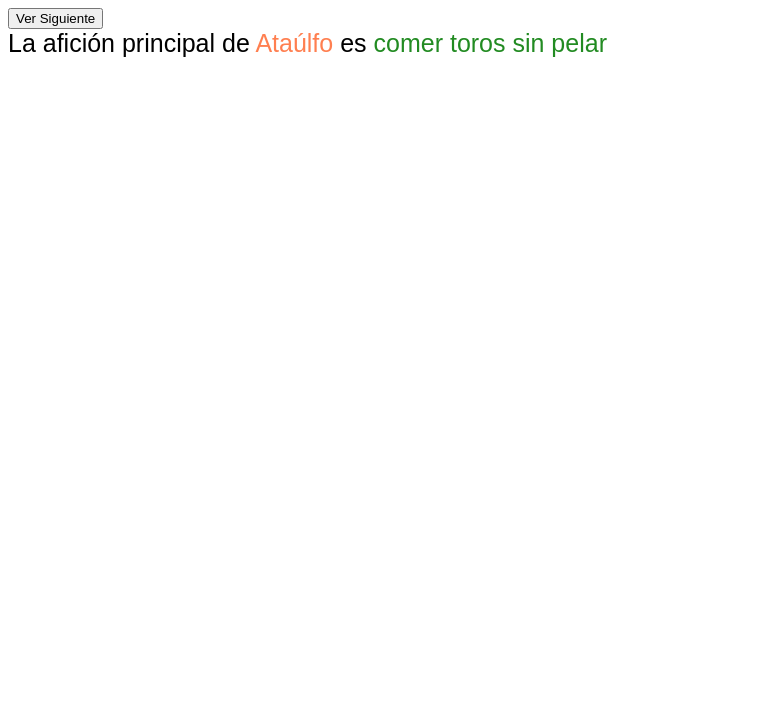
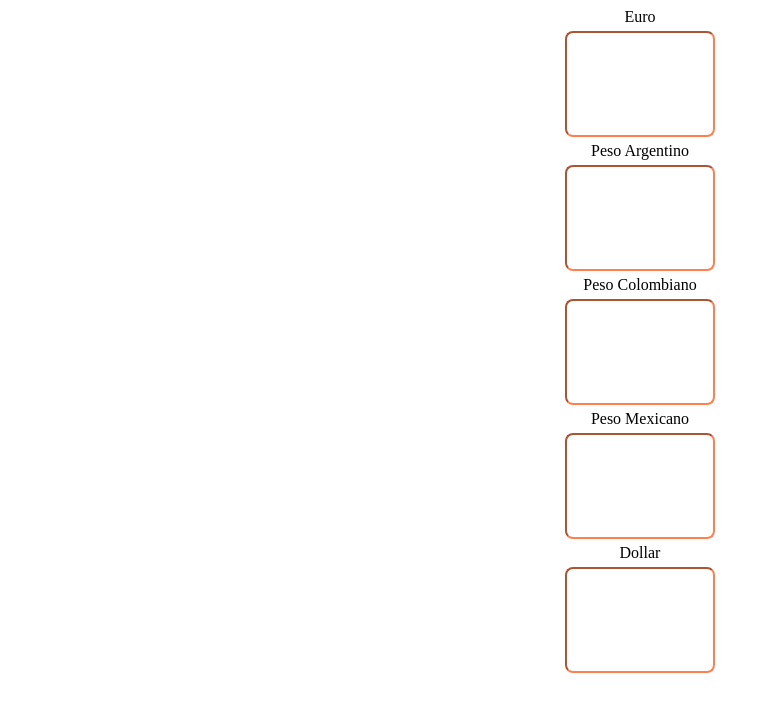
Before and after one commit to gerainter/proyectosReact, a React (Create React App) app: page / in a window 1280 px wide. Shown: the top 712 px of the page, without its empty margins (0-770 px from the left). Built offline with nearby package versions, Linux system fonts and the light colour scheme.

Commit message:
2 files modified

```diff
--- a/src/App.js
+++ b/src/App.js
@@ -2,41 +2,52 @@ import React,{useState} from "react";
 import "./style.css";
 
 const App = () => {
-  const reyesGodos=[
+  const cambios=[
     {
-      nombre: "Ataúlfo",
-      aficion: "comer toros sin pelar",
+      moneda: "Euro",
+      cambio:1,
     },{
-      nombre: "Recesvinto",
-      aficion: "leer a Hegel en arameo",
+      moneda: "Peso argentino",
+      cambio:118.6,
     },{
-      nombre: "Teodorico",
-      aficion: "la cría del escarabajo en almíbar"
+      moneda: "Peso colombiano",
+      cambio:4543.5,
+    },{
+      moneda: "Peso mexicano",
+      cambio:23.2,
+    },{
+      moneda: "Dólar",
+      cambio:1.14
     }
   ]
-  const [contador,setContador] = useState(0);
-  const [nombreRey,setNombreRey] = useState(reyesGodos[0].nombre);
-  const [aficion,setAficion] = useState(reyesGodos[0].aficion);
 
-  const siguiente=(e)=>{
-    setContador(contador+1);
-    console.log("Click:"+contador);
-    setNombreRey(reyesGodos[contador].nombre);
-    setAficion(reyesGodos[contador].aficion);
-    if(contador+1>=reyesGodos.length){
-      setContador(0);
-      console.log("Click c:"+contador);
-    }
+  const [euro,setEuro] = useState();
+  const [argentina,setArgentina] = useState();
+  const [colombia,setColombia] = useState();
+  const [mexico,setMexico] = useState();
+  const [dolar,setDolar] = useState();
+
+  const calculaTC=(e)=>{
+    setArgentina(Number(e.target.value)*Number(cambios[1].cambio));
+    setColombia(Number(e.target.value)*Number(cambios[2].cambio));
+    setMexico(Number(e.target.value)*Number(cambios[3].cambio));
+    setDolar(Number(e.target.value)*Number(cambios[4].cambio));
   }
-  console.log("Inicio:"+contador);
+
   return (
     <>
-    {/* Esto es un comentario dentro del return*/}
-    {/* Crear un <div> y un <button> */}
-    <button onClick={siguiente}>Ver Siguiente</button>
-    <div>La afición principal de <span className="nombreRey">{nombreRey}</span> es  <span className="aficionRey">{aficion}</span>
-     </div>
-
+    <div>
+        <label htmlFor="Euro">Euro</label>
+        <input value={euro} onChange={calculaTC} id="Euro" type="number"/>
+        <label htmlFor="Peso argentino">Peso Argentino</label>
+        <input value={argentina} id="Peso argentino" type="number" readOnly/>
+        <label htmlFor="Peso colombiano">Peso Colombiano</label>
+        <input value={colombia} id="Peso colombiano" type="number" readOnly/>
+        <label htmlFor="Peso mexicano">Peso Mexicano</label>
+        <input value={mexico} id="Peso mexicano" type="number" readOnly/>
+        <label htmlFor="Dólar">Dollar</label>
+        <input value={dolar} id="Dólar" type="number" readOnly/>
+    </div>
     </>
   )
 }
--- a/src/style.css
+++ b/src/style.css
@@ -1,16 +1,17 @@
-.nombreRey{
-  font-size: 25px;
-  color: coral;
-  font-family: Arial, Helvetica, sans-serif;
+div{
+  display: flex;
+  flex-direction: column;
+  align-items: center;
 }
 
-.aficionRey{
-  font-size: 25px;
-  color: forestgreen;
-  font-family: Arial, Helvetica, sans-serif;
+input{
+  color: coral;
+  width: 150px;
+  line-height: 100px;
+  margin: 5px;
+  text-align: center;
+  border-radius: 8px;
+  font-size: 2rem;
+  border-color: coral;
+
 }
-
-div{
-  font-size: 25px;
-  font-family: Arial, Helvetica, sans-serif;
-}
```
